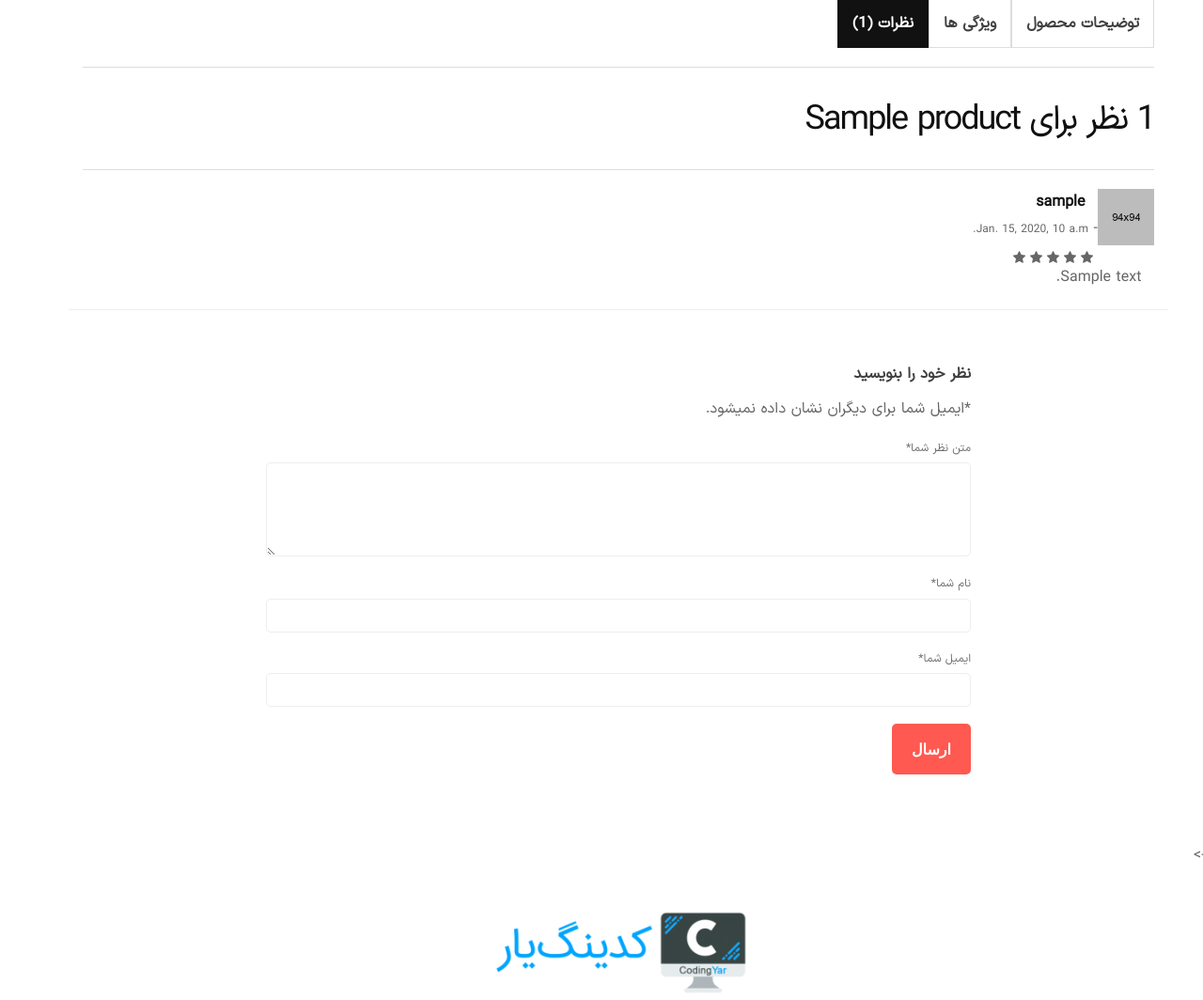
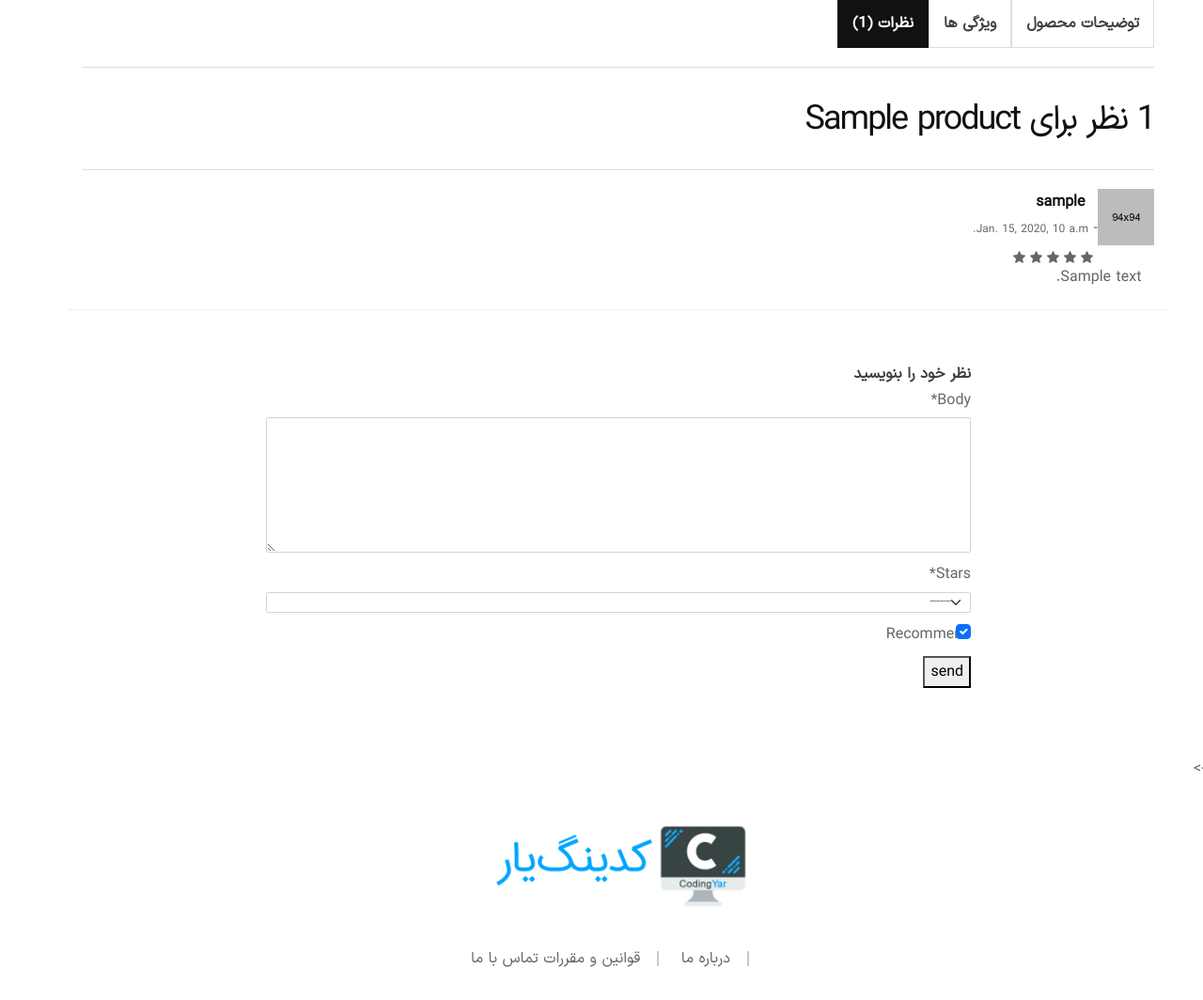
Before and after one commit to jonahmaleki/marketplace, a Django app: page /products/1/ in a window 1280 px wide, after a click that opens the changed part. Shown: the part 821-1885 px from the top of the page at 94% size. Run offline with Django 4.2, Linux system fonts and the light colour scheme; tables that the repository leaves empty hold one stand-in row (values such as "Sample post"); some libraries are stand-ins or nearby versions; some web fonts are replaced.

Commit message:
add comment create view and define form valid for this view and define absolute url for comment model

```diff
--- a/products/models.py
+++ b/products/models.py
@@ -37,3 +37,6 @@
 
     datetime_created = models.DateTimeField(auto_now_add=True)
     datetime_modified = models.DateTimeField(auto_now=True)
+
+    def get_absolute_url(self):
+        return reverse('product_detail', args=[self.product.id])
--- a/products/templates/products/product_detail.html
+++ b/products/templates/products/product_detail.html
@@ -1,5 +1,7 @@
 {% extends '_base.html' %}
 {% load static %}
+{% load crispy_forms_tags %}
+
 
 {% block page_title %}
     product detail
@@ -155,38 +157,43 @@
                                                     <div class="col-lg-8 m-auto">
                                                         <span class="reply-title pull-right">نظر خود را بنویسید</span>
                                                         <br>
-                                                        <form action="#" class="form text-right">
-                                                            <div class="form-notes mb--20">
-                                                                <p class="my-3"><span class="required">*</span>ایمیل شما
-                                                                    برای دیگران نشان داده نمیشود.</p>
-                                                            </div>
-                                                            <div class="form__group mb--10">
-                                                                <label class="form__label d-block" for="email">متن نظر
-                                                                    شما<span class="required">*</span></label>
-                                                                <textarea name="review" id="review"
-                                                                          class="form__input form__input--textarea"></textarea>
-                                                            </div>
-                                                            <div class="form__group mb--20">
-                                                                <label class="form__label d-block" for="name">نام
-                                                                    شما<span class="required">*</span></label>
-                                                                <input type="text" name="name" id="name"
-                                                                       class="form__input">
-                                                            </div>
-                                                            <div class="form__group mb--20">
-                                                                <label class="form__label d-block" for="email">ایمیل شما<span
-                                                                        class="required">*</span></label>
-                                                                <input type="email" name="email" id="email"
-                                                                       class="form__input">
-                                                            </div>
-                                                            <div class="form__group">
-                                                                <div class="form-row">
-                                                                    <div class="col-12">
-                                                                        <input type="submit" value="ارسال"
-                                                                               class="btn-submit">
-                                                                    </div>
-                                                                </div>
-                                                            </div>
+                                                        <form action="{% url 'comment_create' product.id %}" method="POST">
+                                                            {% csrf_token %}
+                                                            {{ comment_form|crispy }}
+                                                            <button type="submit">send</button>
                                                         </form>
+{#                                                        <form action="#" class="form text-right">#}
+{#                                                            <div class="form-notes mb--20">#}
+{#                                                                <p class="my-3"><span class="required">*</span>ایمیل شما#}
+{#                                                                    برای دیگران نشان داده نمیشود.</p>#}
+{#                                                            </div>#}
+{#                                                            <div class="form__group mb--10">#}
+{#                                                                <label class="form__label d-block" for="email">متن نظر#}
+{#                                                                    شما<span class="required">*</span></label>#}
+{#                                                                <textarea name="review" id="review"#}
+{#                                                                          class="form__input form__input--textarea"></textarea>#}
+{#                                                            </div>#}
+{#                                                            <div class="form__group mb--20">#}
+{#                                                                <label class="form__label d-block" for="name">نام#}
+{#                                                                    شما<span class="required">*</span></label>#}
+{#                                                                <input type="text" name="name" id="name"#}
+{#                                                                       class="form__input">#}
+{#                                                            </div>#}
+{#                                                            <div class="form__group mb--20">#}
+{#                                                                <label class="form__label d-block" for="email">ایمیل شما<span#}
+{#                                                                        class="required">*</span></label>#}
+{#                                                                <input type="email" name="email" id="email"#}
+{#                                                                       class="form__input">#}
+{#                                                            </div>#}
+{#                                                            <div class="form__group">#}
+{#                                                                <div class="form-row">#}
+{#                                                                    <div class="col-12">#}
+{#                                                                        <input type="submit" value="ارسال"#}
+{#                                                                               class="btn-submit">#}
+{#                                                                    </div>#}
+{#                                                                </div>#}
+{#                                                            </div>#}
+{#                                                        </form>#}
                                                     </div>
                                                 </div>
                                             </div>
--- a/products/urls.py
+++ b/products/urls.py
@@ -5,4 +5,5 @@
 urlpatterns = [
     path('', views.ProductListView.as_view(), name='product_list'),
     path('<int:pk>/', views.ProductDetailView.as_view(), name='product_detail'),
+    path('comment_create/<int:pk>/', views.CommentCreateView.as_view(), name='comment_create'),
 ]
--- a/products/views.py
+++ b/products/views.py
@@ -1,11 +1,12 @@
-from django.shortcuts import render
-from django.views.generic import ListView, DetailView
+from django.shortcuts import render,get_object_or_404
+from django.urls import reverse_lazy
+from django.views import generic
 
 from .models import Product, Comment
 from .forms import CommentForm
 
 
-class ProductListView(ListView):
+class ProductListView(generic.ListView):
     # model = Product
     # or
     # queryset = Product.objects.filter(active=True)
@@ -17,7 +18,7 @@
         return Product.objects.filter(active=True)
 
 
-class ProductDetailView(DetailView):
+class ProductDetailView(generic.DetailView):
     model = Product
     template_name = 'products/product_detail.html'
     context_object_name = 'product'
@@ -26,3 +27,17 @@
         context = super().get_context_data(**kwargs)
         context['comment_form'] = CommentForm()
         return context
+
+
+class CommentCreateView(generic.CreateView):
+    model = Comment
+    form_class = CommentForm
+    # success_url = reverse_lazy('product_list')
+
+    def form_valid(self, form):
+        obj = form.save(commit=False)
+        obj.author = self.request.user
+        product_id = int(self.kwargs['pk'])
+        product = get_object_or_404(Product, pk=product_id)
+        obj.product = product
+        return super().form_valid(form)
```
